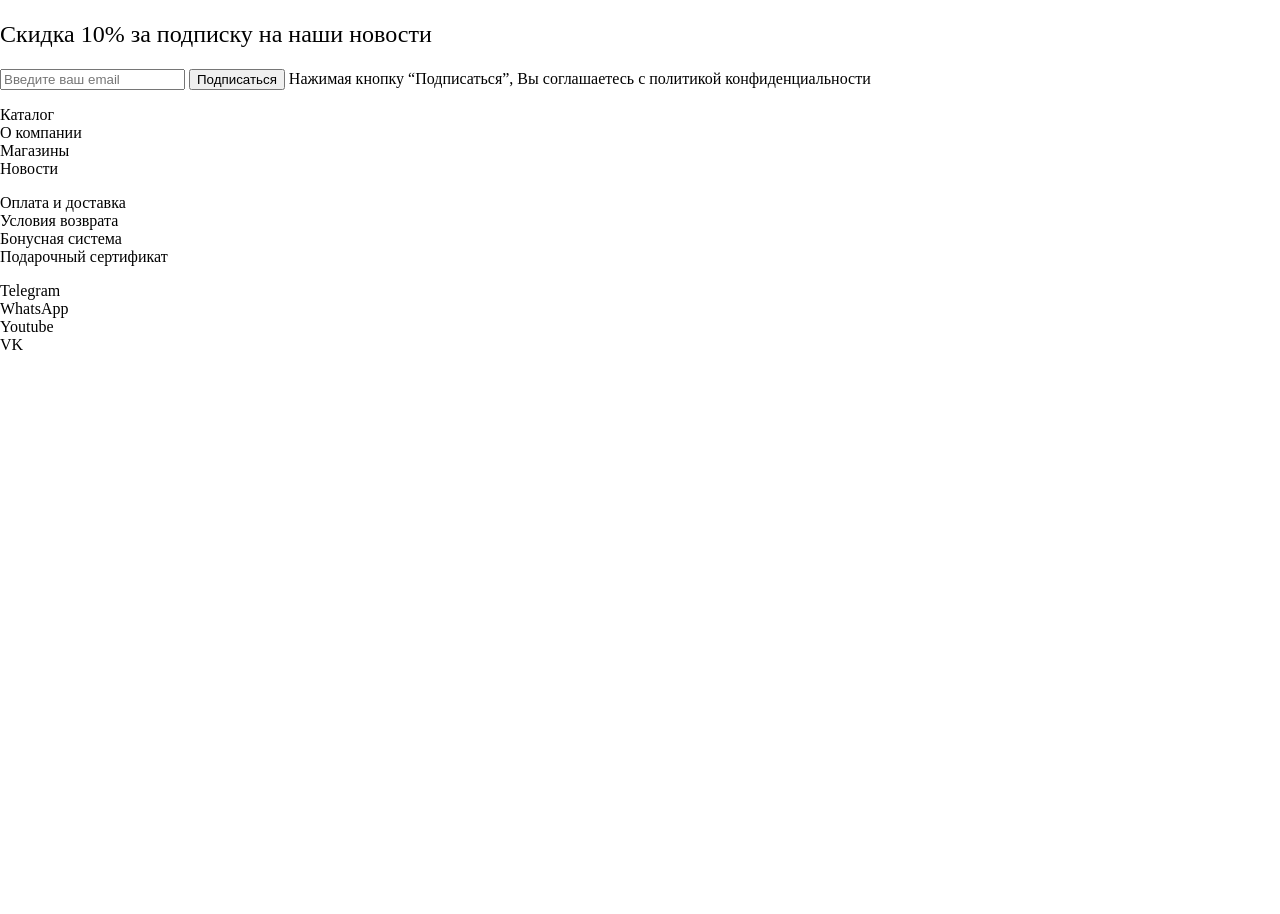
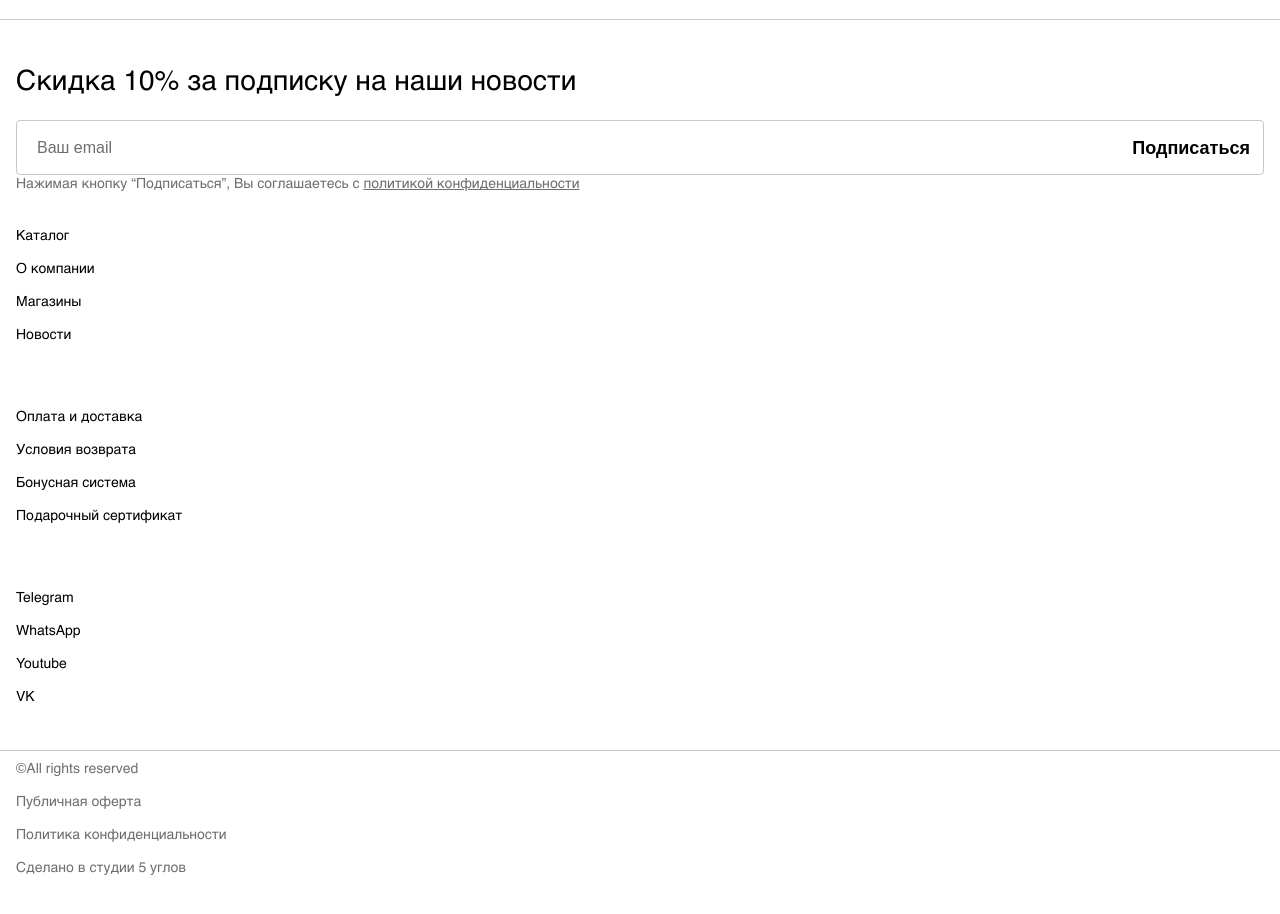
Before and after one commit to LilyHort/logo-shop, a website: page source/index.html in a window 1280 px wide. Shown: the part 2292-3206 px from the top of the page. Before the commit the page ends 2662 px from the top, so only its background shows below. Drawn offline with nearby package versions, Linux system fonts and the light colour scheme; files that its build step writes are made by us from their sources; files whose address does not match are found by name.

Commit message:
Добавляет стили footer

```diff
--- a/source/index.html
+++ b/source/index.html
@@ -332,7 +332,7 @@
           </div>
         </section>
 
-        <form class="form" action="#">
+        <form class="form" action="https://postman-echo.com/get?foo1=bar1&foo2=bar2" method="post">
           <div class="form__wrapper">
 
             <div class="contacts-personal">
@@ -465,16 +465,16 @@
     </main>
     <footer class="footer">
       <div class="footer__wrapper">
+        <div class="footer__main">
         <section class="footer__discount">
           <h2 class="footer__discount-title title">Скидка 10% за подписку
             на наши новости</h2>
-
           <form class="footer__discount-form">
             <div class="footer__discount-input-wrapper">
               <input
                 type="email"
                 class="footer__discount-input"
-                placeholder="Введите ваш email"
+                placeholder="Ваш email"
                 required
               >
               <button
@@ -485,13 +485,13 @@
                 <span class="footer__discount-button-icon"></span>
                 Подписаться
               </button>
-              <span>Нажимая кнопку “Подписаться”, Вы соглашаетесь с <a>политикой конфиденциальности</a></span>
             </div>
+            <span class="footer__discount-text">Нажимая кнопку “Подписаться”, Вы соглашаетесь с <a class="footer__discount-text-link">политикой конфиденциальности</a></span>
           </form>
         </section>
         <section class="footer__nav>">
           <h2 class="footer__nav-title title visually-hidden">Меню</h2>
-          <ul class="footer__nav-list list-reset">
+          <ul class="footer__list footer__list--nav list-reset">
             <li class="footer__nav-item">
               <a class="footer__nav-link link-reset" href="#">
                 Каталог
@@ -516,7 +516,7 @@
         </section>
         <section class="footer__information">
           <h2 class="footer__information-title title visually-hidden">Информация для покупателей</h2>
-          <ul class="footer__information-list list-reset">
+          <ul class=" footer__list footer__list--information list-reset">
             <li class="footer__information-item">
               <a class="footer__information-link link-reset" href="#">
                 Оплата и доставка
@@ -541,7 +541,7 @@
         </section>
         <section class="footer__social">
           <h2 class="footer__social-title title visually-hidden">Наши социальные сети</h2>
-          <ul class="footer__social-list list-reset">
+          <ul class="footer__list footer__list--social list-reset">
             <li class="footer__social-item">
               <a class="footer__social-link link-reset" href="#">
                 Telegram
@@ -564,6 +564,36 @@
             </li>
           </ul>
         </section>
+        </div>
+        <section class="legal-information">
+          <div class="legal-information__wrapper">
+            <ul class="legal-information__list list-reset">
+              <li class="legal-information-item">
+                <a class="legal-information-link link-reset" href="#">
+                  &copy;All rights reserved
+                </a>
+              </li>
+              <li class="legal-information-item">
+                <a class="legal-information-link link-reset" href="#">
+                  Публичная оферта
+                </a>
+              </li>
+              <li class="legal-information-item">
+                <a class="legal-information-link link-reset" href="#">
+                  Политика конфиденциальности
+                </a>
+              </li>
+              <li class="legal-information-item">
+                <a class="legal-information-link link-reset" href="#">
+                  Сделано в студии
+                  <span class="legal-information-link-studio-icon"></span>
+                  <span class="legal-information-link-studio-text">5 углов</span>
+                </a>
+              </li>
+
+            </ul>
+          </div>
+        </section>
       </div>
     </footer>
   </div>
--- a/source/scripts/index.js
+++ b/source/scripts/index.js
@@ -101,6 +101,7 @@ function updateCartSummary() {
   const activeItems = document.querySelectorAll('.card__item:not(.card__item-deleted)');
   const basketCount = document.querySelector('.basket__count');
   const basketTotal = document.querySelector('.basket__total');
+  const totalFinalValue = document.querySelector('.total__final-value');
 
   let totalItems = 0;
   let totalPrice = 0;
@@ -124,6 +125,16 @@ function updateCartSummary() {
 
   if (basketTotal) {
     basketTotal.textContent = totalPrice.toLocaleString('ru-RU');
+  }
+
+  // Обновляем итоговую сумму в блоке total
+  if (totalFinalValue) {
+    const rubleSpan = totalFinalValue.querySelector('.ruble--total-price');
+    if (rubleSpan) {
+      totalFinalValue.innerHTML = `${totalPrice.toLocaleString('ru-RU')}&nbsp;${rubleSpan.outerHTML}`;
+    } else {
+      totalFinalValue.textContent = `${totalPrice.toLocaleString('ru-RU')} ₽`;
+    }
   }
 }
 
--- a/source/styles/blocks/footer.scss
+++ b/source/styles/blocks/footer.scss
@@ -1,3 +1,111 @@
+.footer {
+  font-family: $helvetica-family;
+  border-top: 0.50px solid $grey-2;
+  width: 100vw;
+}
+
+.footer__main {
+  display: flex;
+  flex-direction: column;
+  gap: 20px;
+}
+.footer__wrapper {
+  padding: 24px 16px;
+}
+
+//Подписка
+.footer__discount {
+  display: flex;
+  flex-direction: column;
+}
+
+.footer__discount-title {
+font-weight: 400;
+font-size: 28px;
+line-height: 30px;
+color: $black;
+}
+
+.footer__discount-input-wrapper {
+  position: relative;
+  display: flex;
+  align-items: center;
+}
+
+.footer__discount-input {
+  width: 100%;
+  padding: 16px 60px 16px 20px;
+  border: 1px solid $grey-2;
+  border-radius: 4px;
+  font-size: 16px;
+  line-height: 21px;
+  box-sizing: border-box;
+  background: $white;
+  color: $black;
+
+  &::placeholder {
+    color: $grey-1;
+  }
+
+  &:focus {
+    outline: none;
+    border-color: $black;
+  }
+}
+
+.footer__discount-button {
+  font-weight: 700;
+  font-size: 16px;
+  line-height: 21px;
+  color: $black;
+  position: absolute;
+  right: 8px;
+  top: 50%;
+  transform: translateY(-50%);
+  background: transparent;
+  color: $black;
+  border: none;
+  border-radius: 4px;
+  cursor: pointer;
+  font-size: 18px;
+  display: flex;
+  align-items: center;
+  justify-content: center;
+  transition: background-color 0.2s ease;
+
+  &:hover {
+    background: #333;
+  }
+
+  &:active {
+    background: #555;
+  }
+}
+
+.footer__discount-text {
+  font-weight: 400;
+  font-size: 14px;
+  line-height: 18px;
+  color: $grey-1;
+  text-align: center;
+}
+
+.footer__discount-text-link {
+  text-decoration: underline;
+}
+
+.footer__list {
+  display: flex;
+  flex-direction: column;
+  gap: 15px;
+  margin-bottom: 30px;
+  font-size: 14px;
+  line-height: 18px;
+  font-weight: 400;
+}
+
+
+
 /*
 .footer {
   background-color: $black;
--- /dev/null
+++ b/source/styles/blocks/legal-information.scss
@@ -0,0 +1,24 @@
+.legal-information {
+  position: relative;
+
+  &::before {
+    content: '';
+    position: absolute;
+    top: 0;
+    left: -16px;
+    right: -16px;
+    height: 0.5px;
+    background: $grey-2;
+  }
+}
+
+.legal-information__list {
+  padding: 10px 0;
+  display: flex;
+  flex-direction: column;
+  gap: 15px;
+  font-size: 14px;
+  line-height: 18px;
+  font-weight: 400;
+  color: $grey-1;
+}
--- a/source/styles/blocks/total.scss
+++ b/source/styles/blocks/total.scss
@@ -1,6 +1,7 @@
 .total {
   border: 1px solid $grey-1;
 width: 100%;
+margin-bottom: 20px;
 }
 
 .total__wrapper {
--- a/source/styles/styles.scss
+++ b/source/styles/styles.scss
@@ -25,3 +25,4 @@
 @import "./blocks/comment.scss";
 @import "./blocks/total.scss";
 @import "./blocks/footer.scss";
+@import "./blocks/legal-information.scss";
```
